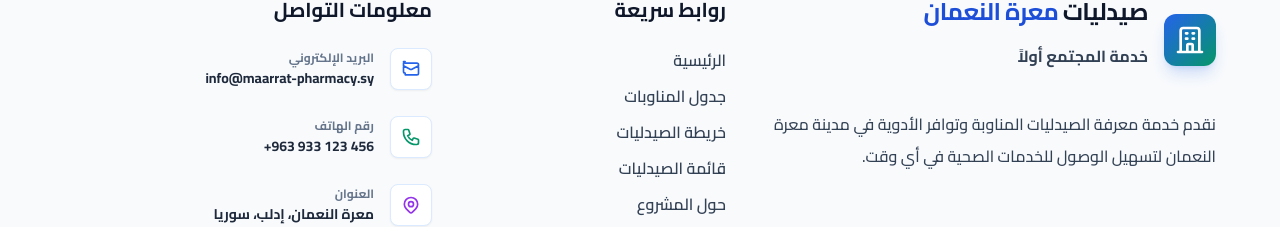
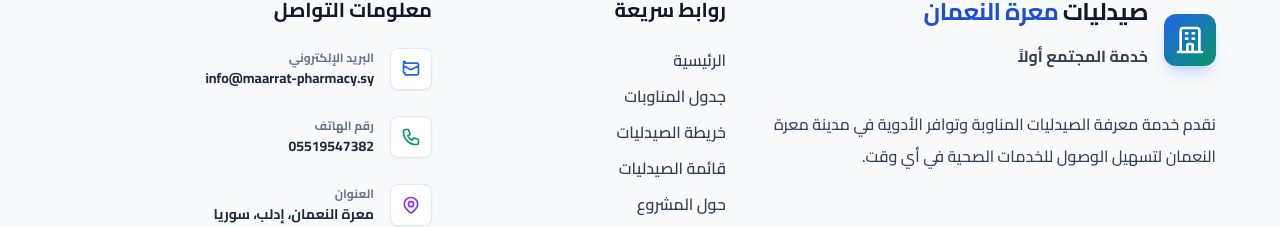
Before and after one commit to Ayham1najeb/pharmacy, a React (Vite) app in the folder frontend/: page / in a window 1280 px wide. Shown: the part 2815-3042 px from the top of the page. Built offline with nearby package versions, Linux system fonts and the light colour scheme; no server answers.

Commit message:
Update contact info in footer

```diff
--- a/frontend/src/components/shared/Footer.jsx
+++ b/frontend/src/components/shared/Footer.jsx
@@ -78,7 +78,7 @@ const Footer = () => {
                                 </div>
                                 <div className="mt-0.5">
                                     <p className="text-xs text-slate-500 dark:text-slate-500 font-bold mb-0.5">رقم الهاتف</p>
-                                    <p className="text-sm text-slate-800 dark:text-slate-200 font-bold" dir="ltr">+963 933 123 456</p>
+                                    <p className="text-sm text-slate-800 dark:text-slate-200 font-bold" dir="ltr">05519547382</p>
                                 </div>
                             </div>
 
```
